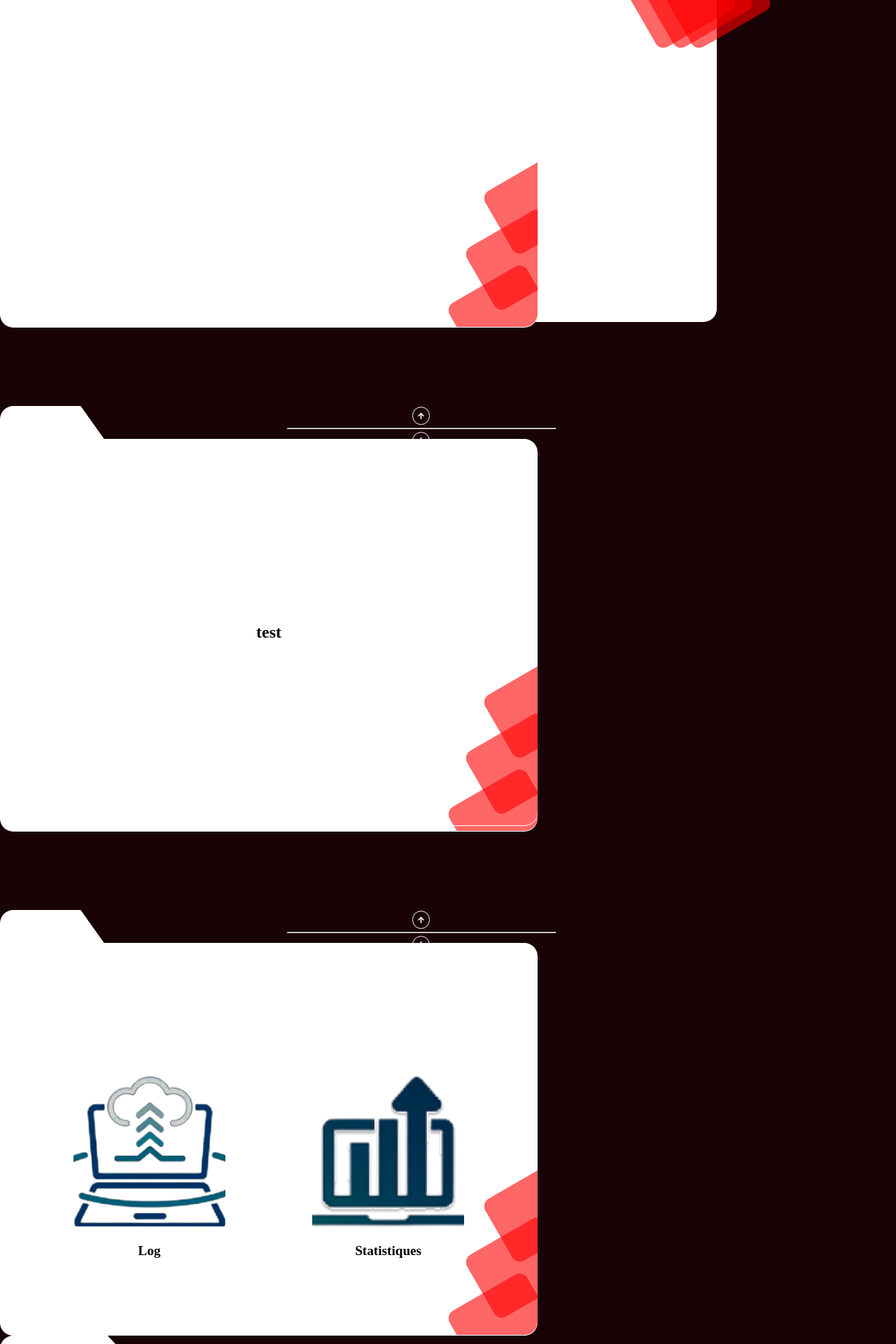
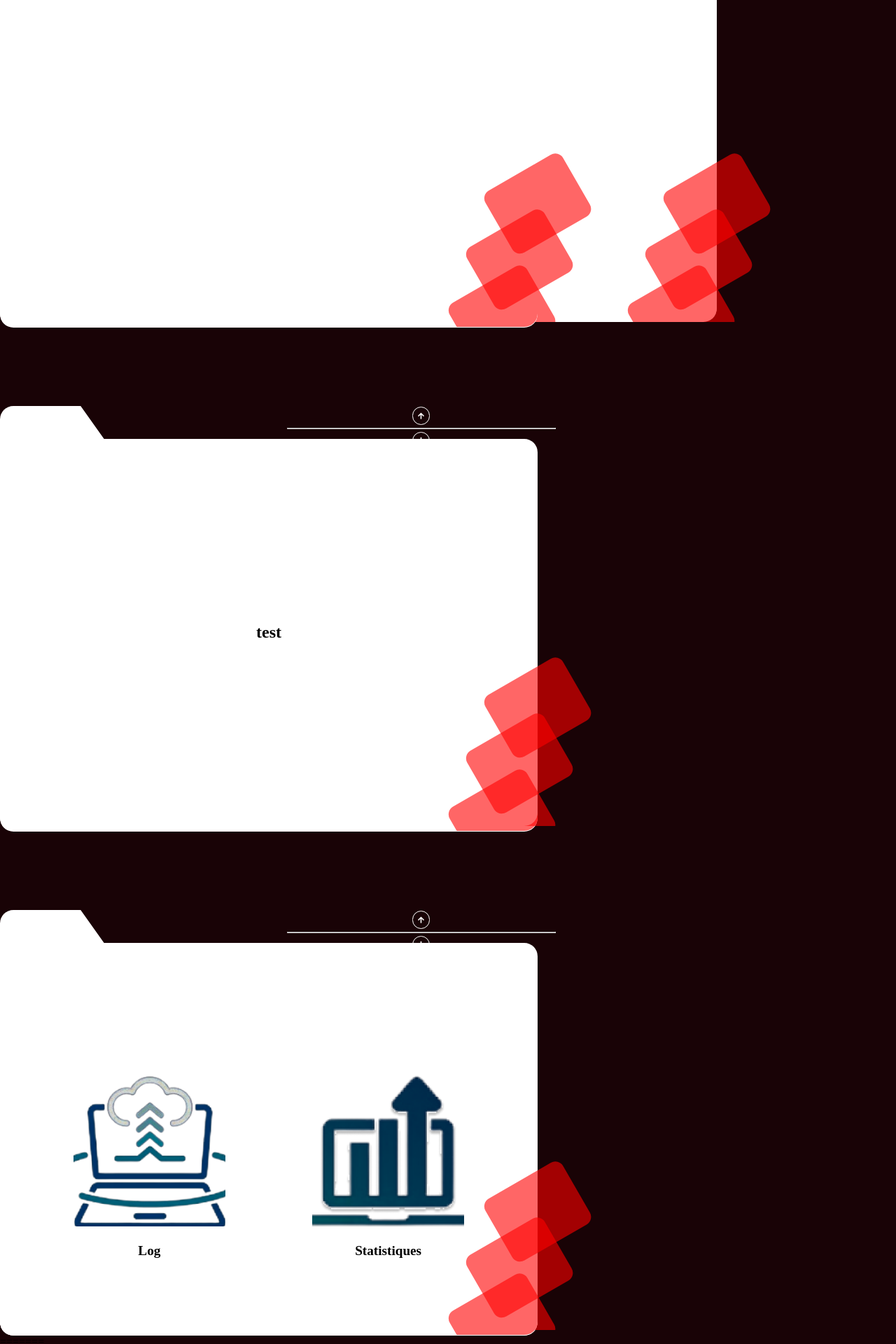
Before and after one commit to nambininasafidison/Dashboard, a PHP site: page /Dashboard/test.html in a window 1280 px wide. Shown: the part 3720-5640 px from the top of the page at 70% size. Run offline with PHP 8.4, Linux system fonts and the light colour scheme; some web fonts are replaced.

Commit message:
Still modify log code

```diff
--- a/css/acl.css
+++ b/css/acl.css
@@ -30,32 +30,23 @@
 
 .conAcl .square1 {
   right: -4vw;
-<<<<<<< HEAD
-  top: 30vh;
-=======
   top: 40vh;
->>>>>>> 12f7cd9b667e2d2139ad39671b9c387d21781c2d
 }
 
 .conAcl .square2 {
   right: -2vw;
-<<<<<<< HEAD
-  top: 40vh;
-=======
   top: 50vh;
->>>>>>> 12f7cd9b667e2d2139ad39671b9c387d21781c2d
 }
 
 .conAcl .square3 {
   right: 0;
-<<<<<<< HEAD
-  top: 50vh;
-=======
   top: 60vh;
->>>>>>> 12f7cd9b667e2d2139ad39671b9c387d21781c2d
 }
 
 .conAcl .dir {
+  display: flex;
+  justify-content: center;
+  align-items: center;
   width: 80vw;
   height: 69vh;
   background-color: #fff;
@@ -65,8 +56,6 @@
   z-index: 2;
   padding: 2vw;
 }
-<<<<<<< HEAD
-=======
 
 .conAcl .dir .containerAcl {
   width: 20vw;
@@ -99,4 +88,3 @@
 .conAcl .dir .containerAcl .statusImg{
   background-image: url(../assets/status.svg);
 }
->>>>>>> 12f7cd9b667e2d2139ad39671b9c387d21781c2d
--- a/css/dhcp.css
+++ b/css/dhcp.css
@@ -1,62 +1,4 @@
 .dhcp {
-<<<<<<< HEAD
-    display: flex;
-    justify-content: center;
-    align-items: center;
-  }
-
-  .conDhcp {
-    position: relative;
-    overflow: hidden;
-    margin-top: -10vh;
-  }
-
-  .conDhcp .containerdir {
-    width: 80vw;
-    height: 75vh;
-    background-color: #fff;
-    border-radius: 1.5vw;
-    clip-path: polygon(0 0, 15% 0, 20% 9%, 95% 9%, 100% 14%, 100% 100%, 0 100%);
-  }
-
-  .conDhcp .square {
-    width: 8vw;
-    height: 10vw;
-    position: absolute;
-    background-color: #f009;
-    z-index: 3;
-    border-radius: 1vw;
-    transform: rotate(60deg);
-  }
-
-  .conDhcp .square1 {
-    right: -4vw;
-    top: 30vh;
-  }
-
-  .conDhcp .square2 {
-    right: -2vw;
-    top: 40vh;
-  }
-
-  .conDhcp .square3 {
-    right: 0;
-    top: 50vh;
-  }
-
-  .conDhcp .dir {
-    width: 80vw;
-    height: 69vh;
-    background-color: #fff;
-    border-radius: 1.5vw;
-    position: absolute;
-    top: 5.9vh;
-    z-index: 2;
-    overflow: hidden;
-    padding: 2vw;
-  }
-
-=======
   display: flex;
   justify-content: center;
   align-items: center;
@@ -221,4 +163,3 @@
   height: 66vh;
   width: 40vw;
 }
->>>>>>> 12f7cd9b667e2d2139ad39671b9c387d21781c2d
--- a/css/log.css
+++ b/css/log.css
@@ -1,72 +1,14 @@
-.log {
-<<<<<<< HEAD
-  display: flex;
-  justify-content: center;
-  align-items: center;
-}
-
-.conLog {
-  position: relative;
-  overflow: hidden;
-  /* margin-top: -10vh; */
-}
-
-.conLog .containerdir {
-  width: 80vw;
-  height: 75vh;
-  background-color: #fff;
-  border-radius: 1.5vw;
-  clip-path: polygon(0 0, 15% 0, 20% 9%, 95% 9%, 100% 14%, 100% 100%, 0 100%);
-}
-
-.conLog .square {
-  width: 8vw;
-  height: 10vw;
-  position: absolute;
-  background-color: #f009;
-  z-index: 3;
-  border-radius: 1vw;
-  transform: rotate(60deg);
-}
-
-.conLog .square1 {
-  right: -4vw;
-  top: 40vh;
-}
-
-.conLog .square2 {
-  right: -2vw;
-  top: 50vh;
-}
-
-.conLog .square3 {
-  right: 0;
-  top: 60vh;
-}
-
-.conLog .dir {
-  width: 80vw;
-  height: 69vh;
-  background-color: #fff;
-  border-radius: 1.5vw;
-  position: absolute;
-  top: 5.9vh;
-  z-index: 2;
-  overflow: hidden;
-  padding: 2vw;
-}
-
 .conLog h3 {
   text-align: center;
   color: #fff;
   margin-top: 2vw;
   font-size: xx-large;
 }
-.conLog .principale {
-  /* width: 100%; */
-  /* height: 40%; */
-  padding: 60px 0px;
-}
+/* .conLog .principale {
+  width: 100%; */
+  /* height: 40%;
+
+} */
 .conLog .principale .box {
   background-color: #fff;
   border-radius: 20px 20px 20px 20px;
@@ -160,74 +102,3 @@
   text-align: center;
   font-size: large;
 }
-=======
-    display: flex;
-    justify-content: center;
-    align-items: center;
-  }
-
-  .conLog {
-    position: relative;
-    overflow: hidden;
-    margin-top: -10vh;
-  }
-
-
-  .conLog .containerdir {
-    width: 80vw;
-    height: 75vh;
-    background-color: #fff;
-    border-radius: 1.5vw;
-    clip-path: polygon(0 0, 15% 0, 20% 9%, 95% 9%, 100% 14%, 100% 100%, 0 100%);
-  }
-
-  .conLog .square {
-    width: 8vw;
-    height: 10vw;
-    position: absolute;
-    background-color: #f009;
-    z-index: 3;
-    border-radius: 1vw;
-    transform: rotate(60deg);
-  }
-
-  .conLog .square1 {
-    right: -4vw;
-<<<<<<< HEAD
-    top: 30vh;
-=======
-    top: 40vh;
->>>>>>> 12f7cd9b667e2d2139ad39671b9c387d21781c2d
-  }
-
-  .conLog .square2 {
-    right: -2vw;
-<<<<<<< HEAD
-    top: 40vh;
-=======
-    top: 50vh;
->>>>>>> 12f7cd9b667e2d2139ad39671b9c387d21781c2d
-  }
-
-  .conLog .square3 {
-    right: 0;
-<<<<<<< HEAD
-    top: 50vh;
-=======
-    top: 60vh;
->>>>>>> 12f7cd9b667e2d2139ad39671b9c387d21781c2d
-  }
-
-  .conLog .dir {
-    width: 80vw;
-    height: 69vh;
-    background-color: #fff;
-    border-radius: 1.5vw;
-    position: absolute;
-    top: 5.9vh;
-    z-index: 2;
-    overflow: hidden;
-    padding: 2vw;
-  }
-
->>>>>>> 914242069c8db387aa4e9353b33da56c12938880
```
